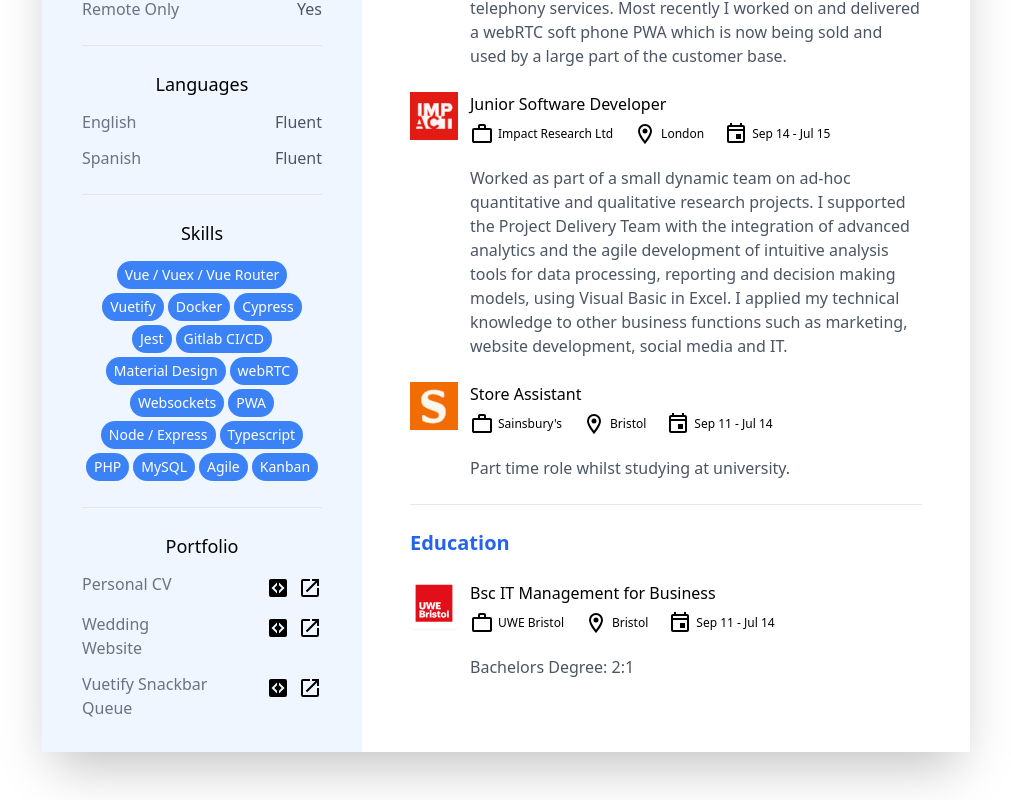
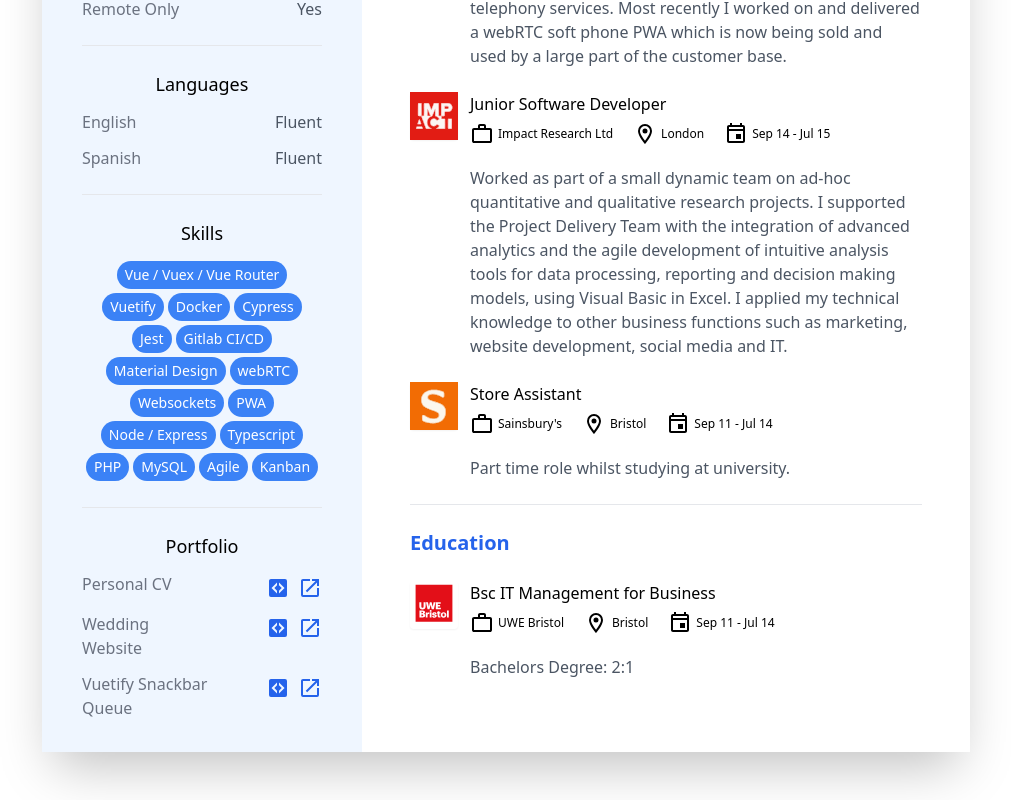
Before and after one commit to ajanes93/andresjanes.github.io, a Vue app: page / in a window 1280 px wide. Shown: the part 615-1415 px from the top of the page, without its empty margins (134-1145 px from the left). Built offline with nearby package versions, Linux system fonts and the light colour scheme.

Commit message:
fix: don't generate tailwind class names dynamically

```diff
--- a/src/components/BaseIcon.vue
+++ b/src/components/BaseIcon.vue
@@ -7,7 +7,7 @@ defineProps({
      */
     color: {
         type: String,
-        default: 'white'
+        default: 'text-white'
     },
     /**
      * The path to the icon svg
@@ -35,7 +35,7 @@ defineProps({
 </script>
 
 <template>
-    <svg data-testid="svgIcon" :class="`text-${color}`" :width="size" :height="size" :viewBox="viewbox">
+    <svg data-testid="svgIcon" :class="color" :width="size" :height="size" :viewBox="viewbox">
         <path data-testid="svgIconPath" :d="path" />
     </svg>
 </template>
--- a/src/components/BaseIconLabel.vue
+++ b/src/components/BaseIconLabel.vue
@@ -26,7 +26,7 @@ const iconClass = computed(() => ({
 
 <template>
     <div :class="iconClass">
-        <base-icon color="black" :path="iconPath"></base-icon>
+        <base-icon color="text-black" :path="iconPath"></base-icon>
         <span class="text-xs ml-1">
             {{ text }}
         </span>
--- a/src/components/PortfolioItem.vue
+++ b/src/components/PortfolioItem.vue
@@ -27,11 +27,11 @@ defineProps<{
         </div>
         <div class="inline-flex">
             <a data-testid="repoLink" :href="repo" class="has-tooltip" target="_blank">
-                <base-icon :path="mdiCodeNotEqualVariant" color="blue-600"></base-icon>
+                <base-icon :path="mdiCodeNotEqualVariant" color="text-blue-600"></base-icon>
                 <span class="tooltip">Repo</span>
             </a>
             <a data-testid="siteLink" :href="href" class="ml-2 has-tooltip" target="_blank">
-                <base-icon :path="mdiOpenInNew" color="blue-600"></base-icon>
+                <base-icon :path="mdiOpenInNew" color="text-blue-600"></base-icon>
                 <span class="tooltip">Open</span>
             </a>
         </div>
```
Also changed, not shown: 1 other file (tests, documents, lock files or other folders).
